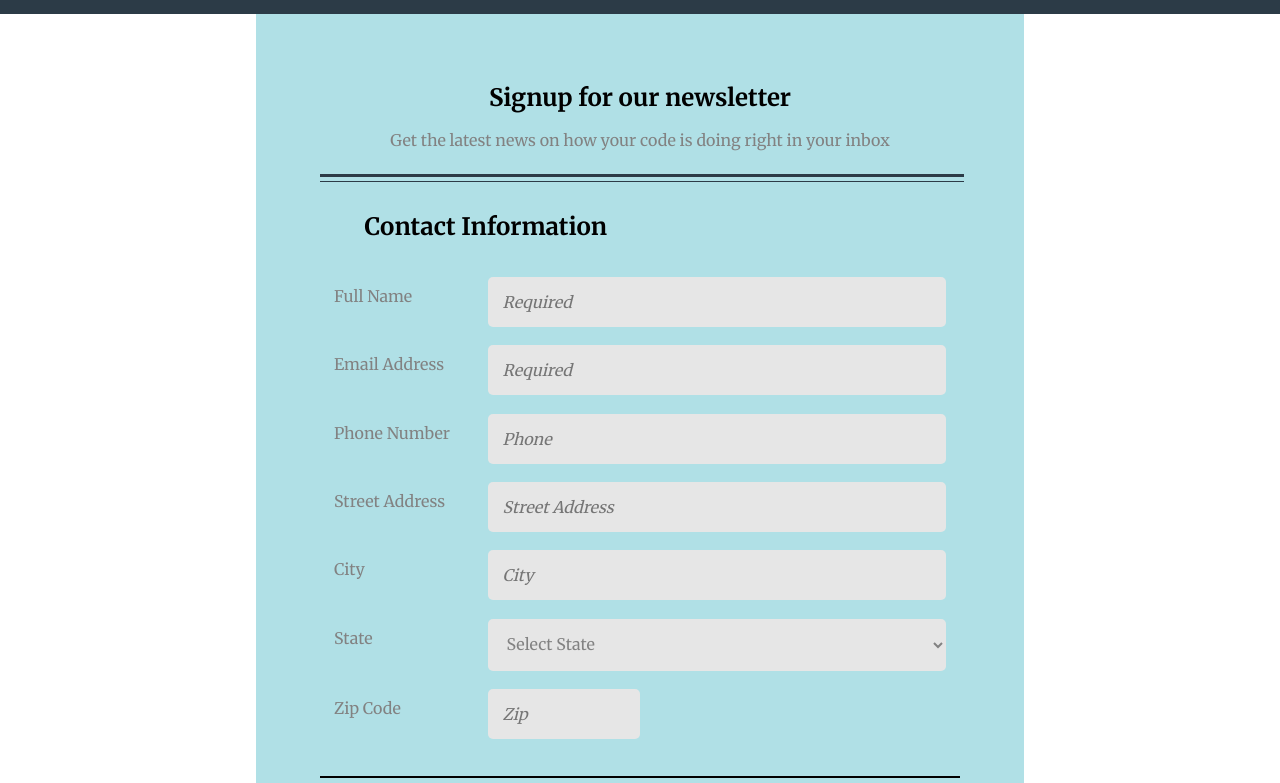
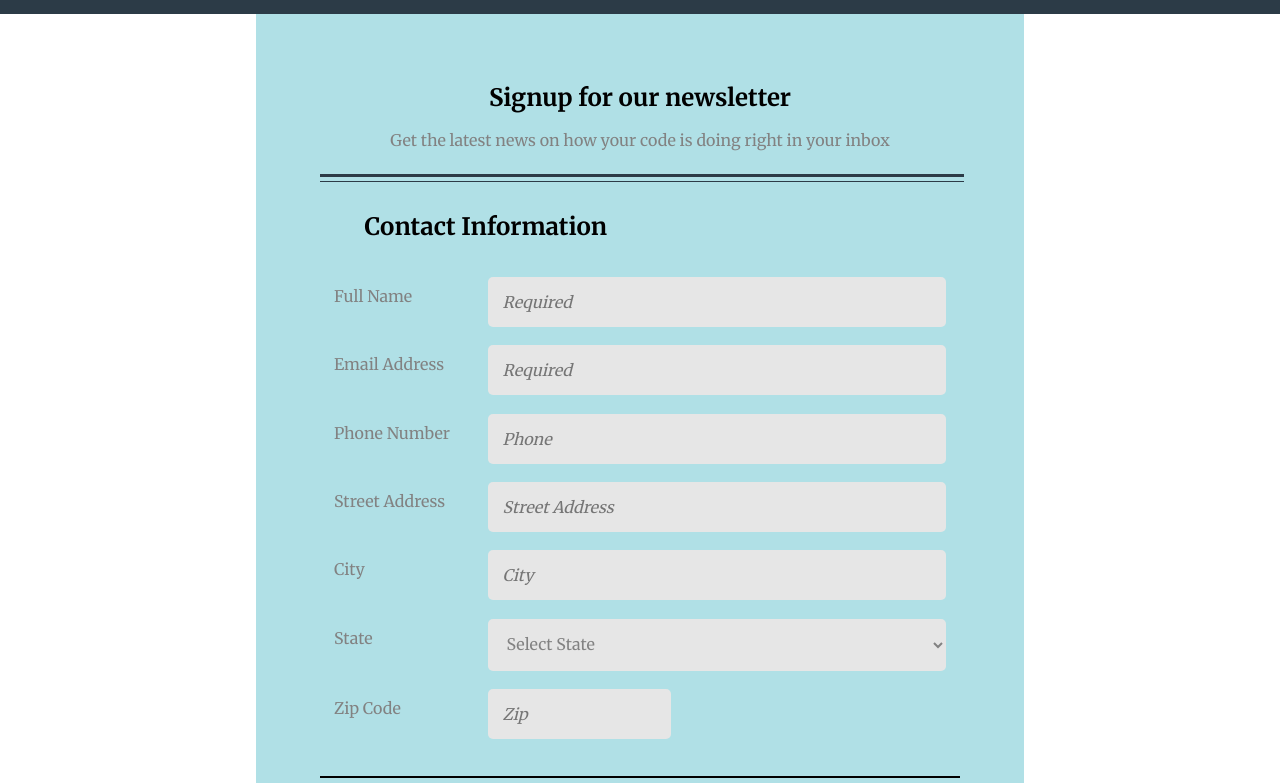
Before and after one commit to WojciechChomanski/My-Third-Techdegree-Project, a plain HTML site: page index.html in a window 1280 px wide. Shown: the part 96-879 px from the top of the page. Drawn offline with nearby package versions, Linux system fonts and the light colour scheme.

Commit message:
Update HTML/CSS
Update HTML/CSS Fixing.

```diff
--- a/css/style.css
+++ b/css/style.css
@@ -66,10 +66,16 @@ legend {
     color: rgb(130, 130, 130);
 }
 
-input {
+input[type=text],
+input[type=tel],
+input[type=email],
+input[type=number],
+select,textarea {
+    width: 100%;
     text-align: left;
-    transition-duration: 0.9ms;
+    transition-duration: 1000ms;
 }
+
 
 ::placeholder {
     font-style: italic;
@@ -123,6 +129,10 @@ button {
     text-align: center;
 }
 
+#zip {
+    width: 50%;
+}
+
 .container {
     background: powderblue;
 }
@@ -156,7 +166,7 @@ fieldset {
     }
 
     #zip {
-        width: 20%;
-        margin-right: 50%;
+        width: 25%;
+        margin-right: 45%;
     }
 }
--- a/index.html
+++ b/index.html
@@ -128,7 +128,7 @@
 
                     <div class="text-area">
                         <label for="comments">Other topics you'd like to hear about</label>
-                        <textarea name="name" rows="8" cols="80" id="comments"></textarea>
+                        <textarea name="name" rows="8" cols="80" id="comments" placeholder="Write your comments here!"></textarea>
                     </div>
 
                     <button type="submit">Sign Up</button>
```
